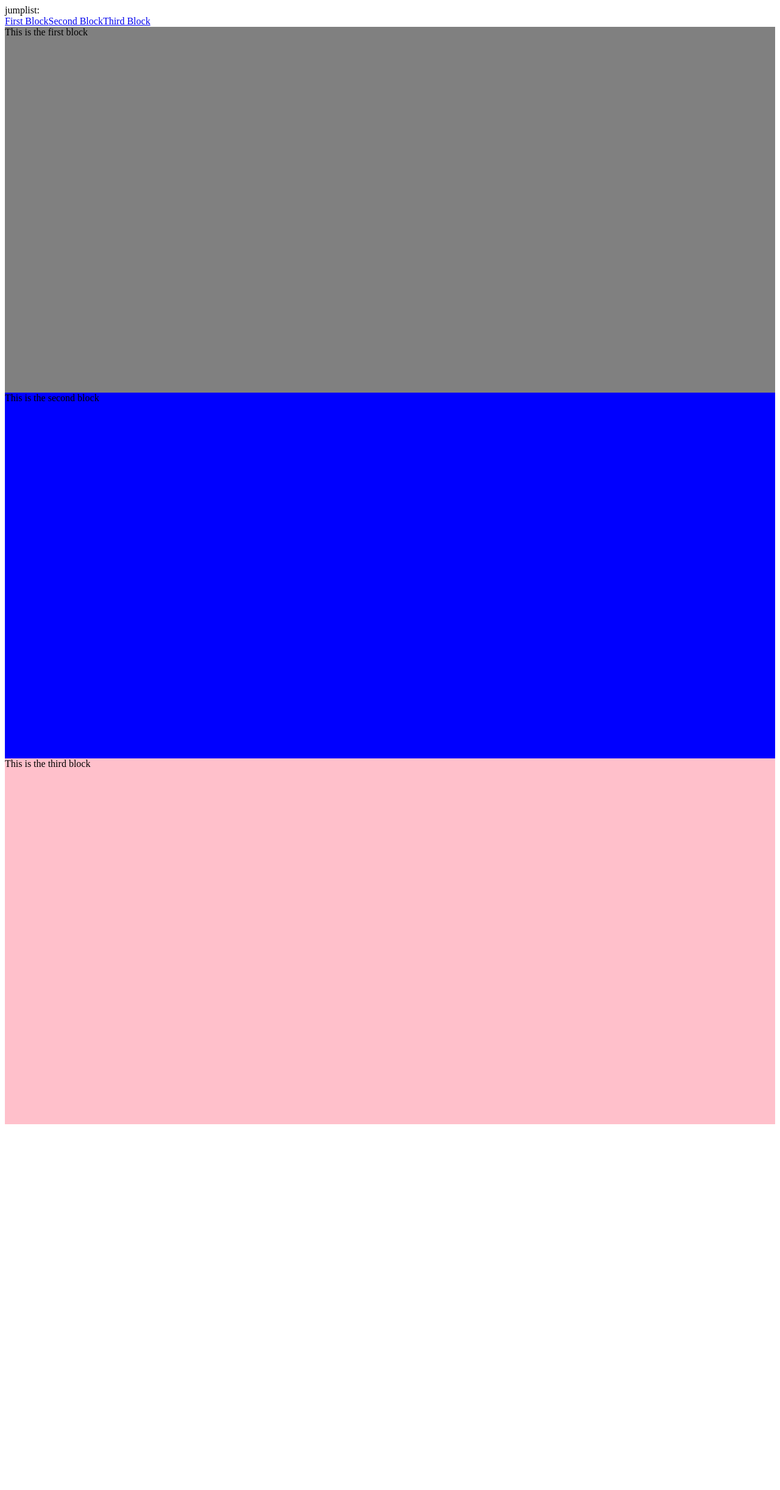
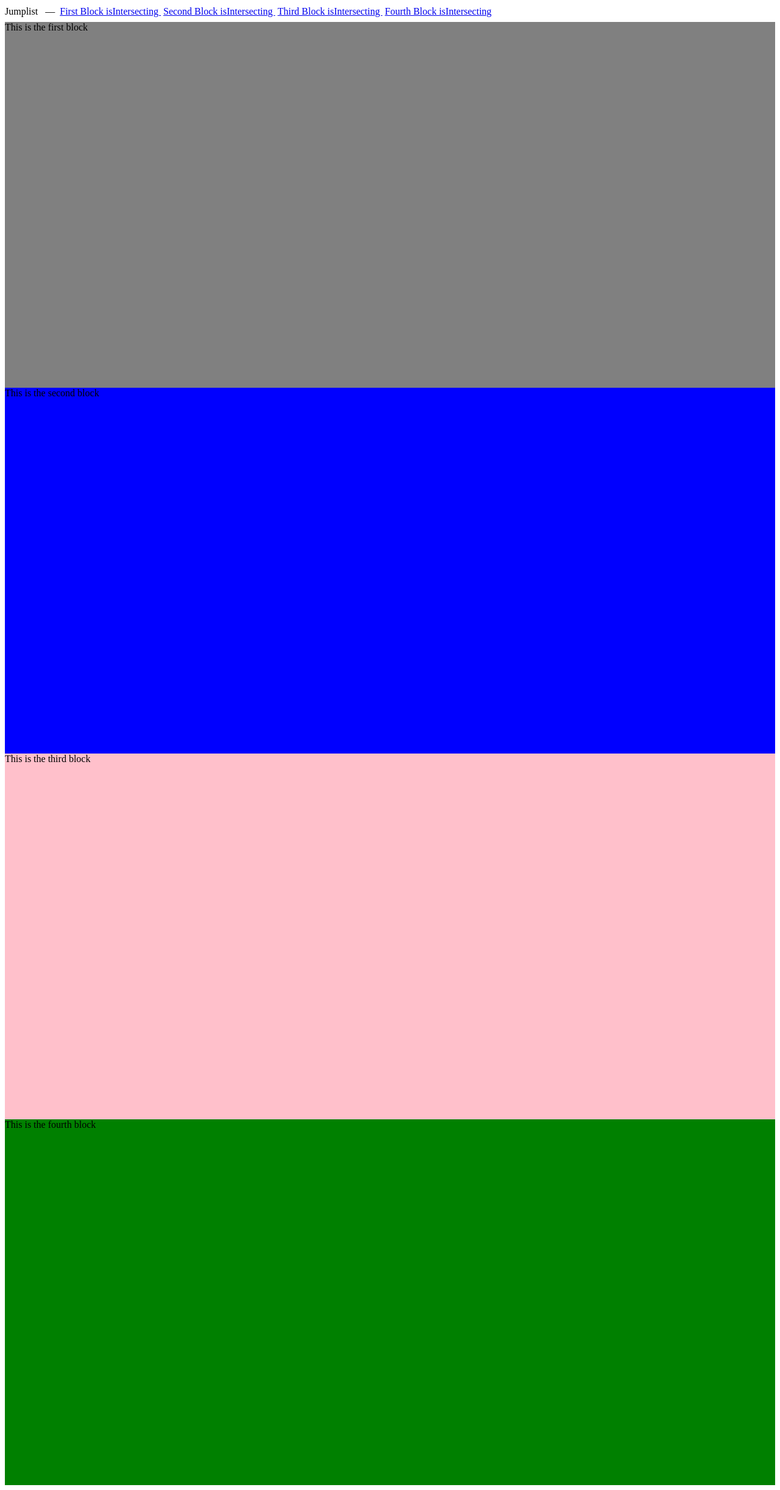
Before and after one commit to faceless-ui/jumplist, a React app: page / in a window 1280 px wide. Shown: the whole page at 61% size. Before the commit the page ends 1852 px from the top, so only its background shows below. Built offline with nearby package versions, Linux system fonts and the light colour scheme; the HTML template or start-up script is replaced by a standard one.

Commit message:
feat: wires intersection observer

```diff
--- a/demo/Header.tsx
+++ b/demo/Header.tsx
@@ -1,4 +1,4 @@
-import React from 'react';
+import React, { Fragment } from 'react';
 import { useJumplist } from '../src/JumplistContext';
 
 export const Header = () => {
@@ -9,26 +9,51 @@ export const Header = () => {
   const hasJumplist = Array.isArray(jumplist) && jumplist.length > 0;
 
   return (
+    <div
+      style={{
+        display: 'flex',
+        alignItems: 'center',
+        marginBottom: '10px',
+        position: 'sticky',
+        top: '10px'
+      }}
+    >
       <div>
-      <div>
-        {'jumplist: '}
+        Jumplist
+        &nbsp;
+        &mdash;
+        &nbsp;
       </div>
       {hasJumplist && (
-        jumplist.map((item, index) => {
+        <div
+          style={{
+            display: 'flex',
+            alignItems: 'center',
+          }}
+        >
+          {jumplist.map((item, index) => {
             const {
               label,
-            id
+              id,
+              isIntersecting
             } = item;
 
+            const isLast = index === jumplist.length - 1;
+
             return (
-            <a
-              href={`#${id}`}
-              key={index}
-            >
-              {label}
+              <div key={index}>
+                <a href={`#${id}`}>
+                  {`${label} ${isIntersecting ? 'isIntersecting ' : ''}`}
                 </a>
+                {!isLast && (
+                  <Fragment>
+                    &nbsp;
+                  </Fragment>
+                )}
+              </div>
             )
-        })
+          })}
+        </div>
       )}
     </div>
   )
--- a/demo/JumplistDemo/index.tsx
+++ b/demo/JumplistDemo/index.tsx
@@ -1,5 +1,6 @@
 import React, { Fragment, useEffect } from 'react';
 import { useJumplist } from '../../src/JumplistContext';
+import { JumplistNode } from '../../src/JumplistNode';
 
 const initialJumplist = [
   {
@@ -13,21 +14,25 @@ const initialJumplist = [
   {
     label: 'Third Block',
     id: '3'
+  },
+  {
+    label: 'Fourth Block',
+    id: '4'
   }
 ]
 
 export const JumplistDemo: React.FC = () => {
   const {
-    resetJumplist,
+    setJumplist,
   } = useJumplist();
 
   useEffect(() => {
-    resetJumplist(initialJumplist)
-  }, [resetJumplist])
+    setJumplist(initialJumplist)
+  }, [setJumplist])
 
   return (
     <Fragment>
-      <div
+      <JumplistNode
         id="1"
         style={{
           height: '75vh',
@@ -36,8 +41,8 @@ export const JumplistDemo: React.FC = () => {
         }}
       >
         This is the first block
-      </div>
-      <div
+      </JumplistNode>
+      <JumplistNode
         id="2"
         style={{
           height: '75vh',
@@ -46,8 +51,8 @@ export const JumplistDemo: React.FC = () => {
         }}
       >
         This is the second block
-      </div>
-      <div
+      </JumplistNode>
+      <JumplistNode
         id="3"
         style={{
           height: '75vh',
@@ -56,7 +61,17 @@ export const JumplistDemo: React.FC = () => {
         }}
       >
         This is the third block
-      </div>
+      </JumplistNode>
+      <JumplistNode
+        id="4"
+        style={{
+          height: '75vh',
+          width: '100%',
+          backgroundColor: 'green'
+        }}
+      >
+        This is the fourth block
+      </JumplistNode>
     </Fragment>
   )
 };
--- a/package.json
+++ b/package.json
@@ -3,7 +3,7 @@
   "version": "0.0.1",
   "main": "dist/index.js",
   "types": "dist/index.d.ts",
-  "website": "https://faceless-ui.com/docs/jumplist",
+  "homepage": "https://faceless-ui.com/docs/jumplist",
   "repository": "git@github.com:faceless-ui/jumplist.git",
   "description": "A React jumplist library",
   "author": "<dev@trbl.design>",
--- a/src/JumplistNode/index.tsx
+++ b/src/JumplistNode/index.tsx
@@ -1,4 +1,6 @@
-import React from 'react';
+import React, { useEffect, useRef } from 'react';
+import { useJumplist } from '../JumplistContext';
+import useIntersection from './useIntersection';
 
 export const JumplistNode: React.FC<{
   id?: string
@@ -15,17 +17,31 @@ export const JumplistNode: React.FC<{
     id,
     className,
     style,
-    htmlElement,
+    htmlElement = 'div',
     htmlAttributes,
     classPrefix,
     children
   } = props;
 
+  const { syncJumplistItem } = useJumplist();
+
   const baseClass = `${classPrefix}__jumplist-node`;
 
   const Tag = htmlElement as React.ElementType;
 
-  // TODO: wire in the intersection observer API and sync this node's current intersection status
+  const nodeRef = useRef(null);
+  const { isIntersecting } = useIntersection(nodeRef);
+
+  useEffect(() => {
+    syncJumplistItem({
+      id,
+      isIntersecting
+    })
+  }, [
+    isIntersecting,
+    syncJumplistItem,
+    id
+  ]);
 
   return (
     <Tag
@@ -36,8 +52,8 @@ export const JumplistNode: React.FC<{
           className,
         ].filter(Boolean).join(' '),
         style,
-        htmlElement,
-        htmlAttributes,
+        ...htmlAttributes,
+        ref: nodeRef
       }}
     >
       {children && children}
--- /dev/null
+++ b/src/JumplistNode/useIntersection.ts
@@ -0,0 +1,56 @@
+import React, { useEffect, useState } from 'react';
+
+type Options = {
+  root?: React.MutableRefObject<HTMLElement>,
+  rootMargin?: string,
+  threshold?: number
+}
+
+const useIntersection = (
+  ref: React.MutableRefObject<HTMLElement>,
+  options?: Options,
+): IntersectionObserverEntry => {
+  const {
+    root,
+    rootMargin,
+    threshold,
+  } = options || {};
+
+  const [intersection, setIntersection] = useState({} as IntersectionObserverEntry);
+
+  useEffect(() => {
+    let observer;
+    const {
+      current: currentRef,
+    } = ref;
+
+    if (currentRef) {
+      observer = new IntersectionObserver((entries) => {
+        entries.forEach((entry) => {
+          setIntersection(entry);
+        });
+      }, {
+        root: root?.current || null,
+        rootMargin: rootMargin || '0px',
+        threshold: threshold || 0.05,
+      });
+
+      observer.observe(currentRef);
+    }
+
+    return () => {
+      if (observer) {
+        observer.unobserve(currentRef);
+      }
+    };
+  }, [
+    ref,
+    root,
+    rootMargin,
+    threshold,
+  ]);
+
+  return intersection;
+};
+
+export default useIntersection;
--- a/src/JumplistProvider/index.tsx
+++ b/src/JumplistProvider/index.tsx
@@ -1,4 +1,4 @@
-import React, { useCallback, useEffect, useReducer } from 'react';
+import React, { useCallback, useEffect, useReducer, useState } from 'react';
 import { JumplistContext } from '../JumplistContext';
 import { IJumplistContext, JumplistNode, JumplistNodes } from '../JumplistContext/types';
 import { jumplistReducer } from './reducer';
@@ -15,10 +15,18 @@ export const JumplistProvider: React.FC<{
   } = props;
 
   const [nodes, dispatchNodes] = useReducer(jumplistReducer, []);
+  const [activeJumplistIndex, setActiveJumplistIndex] = useState<number | undefined>();
 
-  const addJumplistItem = useCallback((incomingNode: JumplistNode) => {
+  useEffect(() => {
+    if (nodes) {
+      const firstActive = nodes.findIndex((node) => node.isIntersecting);
+      setActiveJumplistIndex(firstActive);
+    }
+  }, [nodes])
+
+  const syncJumplistItem = useCallback((incomingNode: JumplistNode) => {
     dispatchNodes({
-      type: 'add',
+      type: 'sync',
       payload: incomingNode
     })
   }, [])
@@ -32,7 +40,7 @@ export const JumplistProvider: React.FC<{
     })
   }, []);
 
-  const resetJumplist = useCallback((incomingJumplist: JumplistNodes) => {
+  const setJumplist = useCallback((incomingJumplist: JumplistNodes) => {
     dispatchNodes({
       type: 'reset',
       // @ts-ignore TODO: type this better
@@ -42,16 +50,17 @@ export const JumplistProvider: React.FC<{
 
   useEffect(() => {
     if (nodesFromProps) {
-      resetJumplist(nodesFromProps)
+      setJumplist(nodesFromProps)
     }
   }, [nodesFromProps])
 
   const context: IJumplistContext = {
     classPrefix,
     jumplist: nodes,
-    addJumplistItem,
+    syncJumplistItem,
     removeJumplistItem,
-    resetJumplist
+    setJumplist,
+    activeJumplistIndex
   }
 
   return (
--- a/src/JumplistProvider/reducer.ts
+++ b/src/JumplistProvider/reducer.ts
@@ -1,41 +1,32 @@
 import { JumplistNode, JumplistNodes } from "../JumplistContext/types";
 
-// TODO: add a current intersection status to each jumplist node,
-// which be be synced by the JumplistNode component using the intersection observer API
-
 export const jumplistReducer = (state: JumplistNodes, action: {
-  type: 'add' | 'remove' | 'reset'
+  type: 'sync' | 'remove' | 'reset'
   payload: Partial<JumplistNode>
-}) => {
-  let newState = state;
+}): JumplistNodes => {
+  let newState = [...state];
 
   switch (action.type) {
     case 'reset': {
       newState = action.payload as JumplistNodes; // TODO: type this better
       break;
     }
-    case 'add': {
+
+    case 'sync': {
       const {
         payload: {
           id: incomingID,
-          label
         }
       } = action;
 
       const indexOfItem = newState.findIndex(item => item.id === incomingID);
-      const foundItem = indexOfItem > -1;
+      const itemExists = indexOfItem > -1;
 
-      if (!foundItem) {
-        // if not found, add it in
-        newState.push({
-          id: incomingID,
-          label
-        })
-      } else {
-        // if it already exists, update it
-        newState = newState.splice(indexOfItem, 1, {
-          id: incomingID,
-          label
+      if (itemExists) {
+        const foundItem = newState[indexOfItem];
+        newState.splice(indexOfItem, 1, {
+          ...foundItem,
+          ...action.payload
         });
       }
       break;
--- a/src/index.ts
+++ b/src/index.ts
@@ -1,4 +1,4 @@
 export { JumplistButton } from './JumplistButton';
-export { JumplistContext } from './JumplistContext';
+export { JumplistContext, useJumplist } from './JumplistContext';
 export { JumplistNode } from './JumplistNode';
 export { JumplistProvider } from './JumplistProvider';
```
Also changed, not shown: src/JumplistContext/types.ts (+5 -3 lines). Lines whose indentation alone changed are shown as unchanged.
